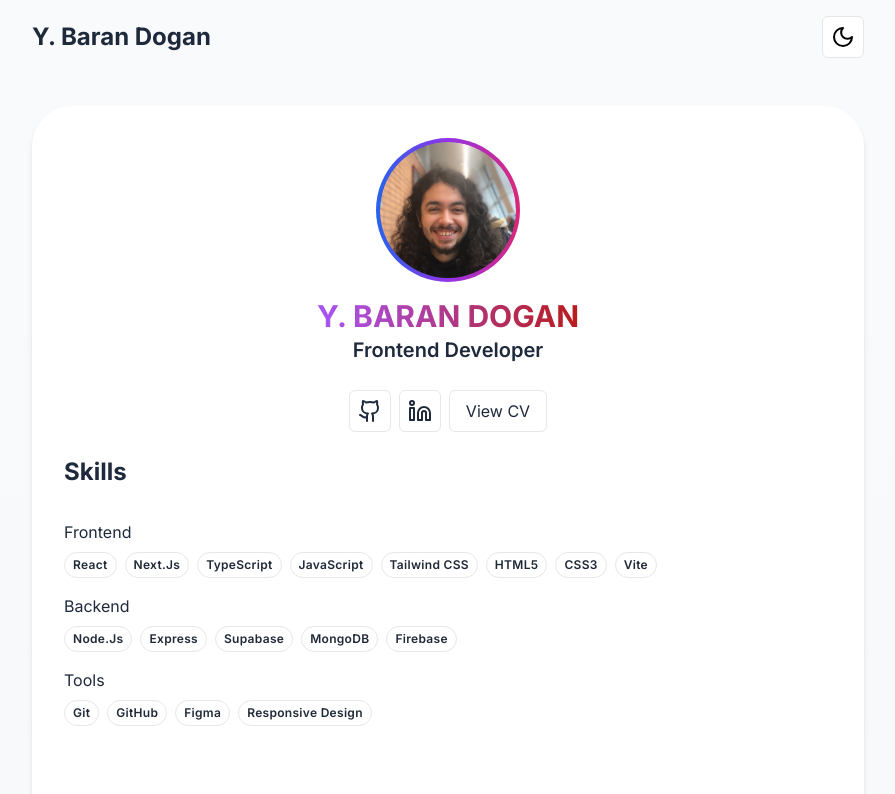
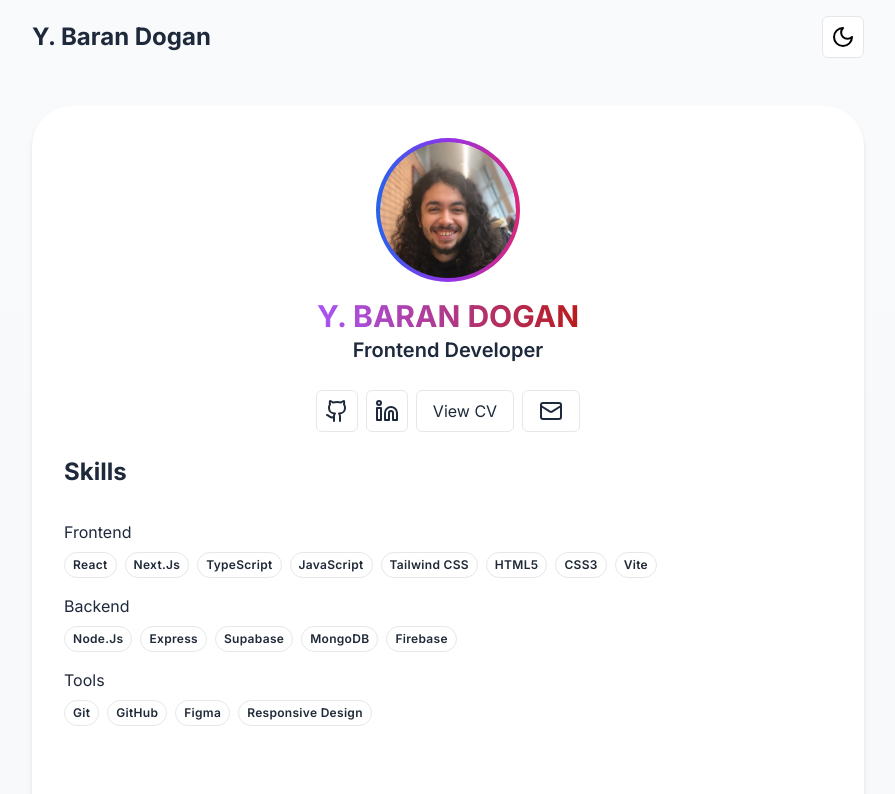
Before and after one commit to phscloq/baran, a Next.js app: page / in a window 1280 px wide. Shown: the top 794 px of the page, without its empty margins (192-1087 px from the left). Built offline with nearby package versions, Linux system fonts and the light colour scheme.

Commit message:
Update profile.tsx
Added Mail to the profile with a Tooltip.

```diff
--- a/app/components/profile.tsx
+++ b/app/components/profile.tsx
@@ -1,7 +1,11 @@
-import { Github, Linkedin } from "lucide-react";
+import { Github, Linkedin, Mail } from "lucide-react";
 import Link from "next/link";
+import Tooltip from "./tooltip";
 
 export default function ProfileInfo(){
+
+
+
     return (
         <div className='flex flex-col items-center mb-6 justify-center'>
             <div className="relative w-36 h-36 rounded-full p-1 bg-gradient-to-r dark:from-blue-400 dark:via-purple-400 dark:to-pink-400 from-blue-600 via-purple-600 to-pink-600">
@@ -32,6 +36,11 @@ export default function ProfileInfo(){
                 className=" border px-4 py-2 rounded-md">
                     View CV
                 </Link>
+
+                <Tooltip text="Copy Email">
+                    <Mail className="h-6 w-6" />
+                </Tooltip>
+
             </div>
         </div>
     )
```
